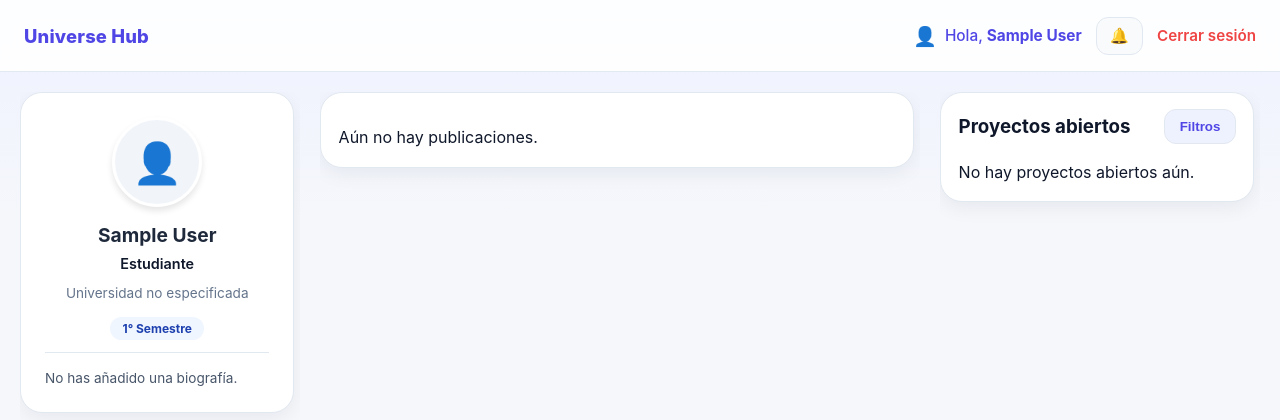
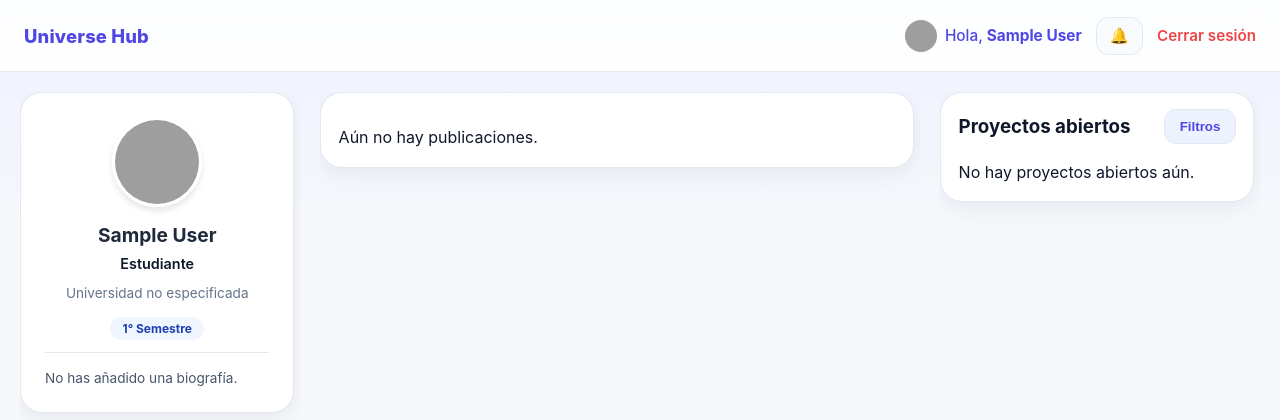
Before and after one commit to Chumleee/U_Hub, a Django app: page / in a window 1280 px wide. Shown: the top 420 px of the page. Run offline with Django 4.2, Linux system fonts and the light colour scheme; the visitor is signed in with stand-in values (Sample User, id 1); data comes from the database, SQL or seed files in the repository; data that the repository does not hold is empty; grey boxes are pictures that could not be loaded.

Commit message:
fix: rutas de imagenes por defecto corregidas en perfil y feed

```diff
--- a/universe_hub/templates/home.html
+++ b/universe_hub/templates/home.html
@@ -20,7 +20,8 @@
             <img src="{{ user.profile_picture.url }}" alt="Perfil"
                 style="width: 32px; height: 32px; border-radius: 50%; object-fit: cover; border: 1.5px solid var(--indigo-electric);">
             {% else %}
-                <span style="font-size: 1.2rem;">👤</span>
+            <img src="/media/profile_pics/default_user.png" alt="Perfil"
+                style="width: 32px; height: 32px; border-radius: 50%; object-fit: cover; border: 1.5px solid var(--indigo-electric);">
             {% endif %}
             <span class="header-user" style="color: var(--gray-slate);">
                 Hola, <strong>{{ user.get_full_name|default:user.username }}</strong>
@@ -86,9 +87,11 @@
 
                     <div style="margin-bottom: 1rem; display: flex; justify-content: center;">
                         {% if user.profile_picture %}
-                            <img src="{{ user.profile_picture.url }}" alt="Perfil" style="width: 90px; height: 90px; border-radius: 50%; object-fit: cover; border: 3px solid white; box-shadow: 0 4px 6px rgba(0,0,0,0.1);">
+                        <img src="{{ user.profile_picture.url }}" alt="Perfil"
+                            style="width: 90px; height: 90px; border-radius: 50%; object-fit: cover; border: 3px solid white; box-shadow: 0 4px 6px rgba(0,0,0,0.1);">
                         {% else %}
-                            <div style="width: 90px; height: 90px; border-radius: 50%; background: #f1f5f9; display: flex; align-items: center; justify-content: center; font-size: 2.5rem; border: 3px solid white; box-shadow: 0 4px 6px rgba(0,0,0,0.1);">👤</div>
+                        <img src="/media/profile_pics/default_user.png" alt="Perfil"
+                            style="width: 90px; height: 90px; border-radius: 50%; object-fit: cover; border: 3px solid white; box-shadow: 0 4px 6px rgba(0,0,0,0.1);">
                         {% endif %}
                     </div>
 
--- a/universe_hub/templates/users/profile.html
+++ b/universe_hub/templates/users/profile.html
@@ -11,7 +11,7 @@
                 {% if user.profile_picture %}
                 <img src="{{ user.profile_picture.url }}" style="width: 30px; height: 30px; border-radius: 50%; object-fit: cover; border: 1px solid #e2e8f0;">
                 {% else %}
-                <span style="font-size: 1.2rem;">👤</span>
+                <img src="/media/profile_pics/default_user.png" style="width: 30px; height: 30px; border-radius: 50%; object-fit: cover; border: 1px solid #e2e8f0;">
                 {% endif %}
                 Mi Perfil <span style="font-size: 0.7rem; margin-left: 2px;">▼</span>
             </div>
@@ -43,7 +43,7 @@
 
     <div style="background: white; border-radius: 0 0 12px 12px; overflow: hidden; box-shadow: 0 4px 12px rgba(0,0,0,0.08); position: relative; margin-bottom: 2.5rem;">
 
-        <div style="height: 240px; background: {% if user_profile.cover_photo %} url('{{ user_profile.cover_photo.url }}') {% else %} #cbd5e1 {% endif %} center/cover no-repeat; position: relative;">
+        <div style="height: 240px; background: {% if user_profile.cover_photo %} url('{{ user_profile.cover_photo.url }}') {% else %} url('/media/cover_photos/default_cover.png') {% endif %} center/cover no-repeat; position: relative;">
             {% if is_own_profile %}
             <form id="form-cover" method="POST" enctype="multipart/form-data" style="display: none;">
                 {% csrf_token %}
@@ -59,7 +59,7 @@
             {% if user_profile.profile_picture %}
             <img src="{{ user_profile.profile_picture.url }}" style="width: 100%; height: 100%; object-fit: cover;">
             {% else %}
-            <div style="width: 100%; height: 100%; display: flex; align-items: center; justify-content: center; background: #f1f5f9; font-size: 4rem;">👤</div>
+            <img src="/media/profile_pics/default_user.png" style="width: 100%; height: 100%; object-fit: cover;">
             {% endif %}
 
             {% if is_own_profile %}
```
Lines whose indentation alone changed are shown as unchanged.
